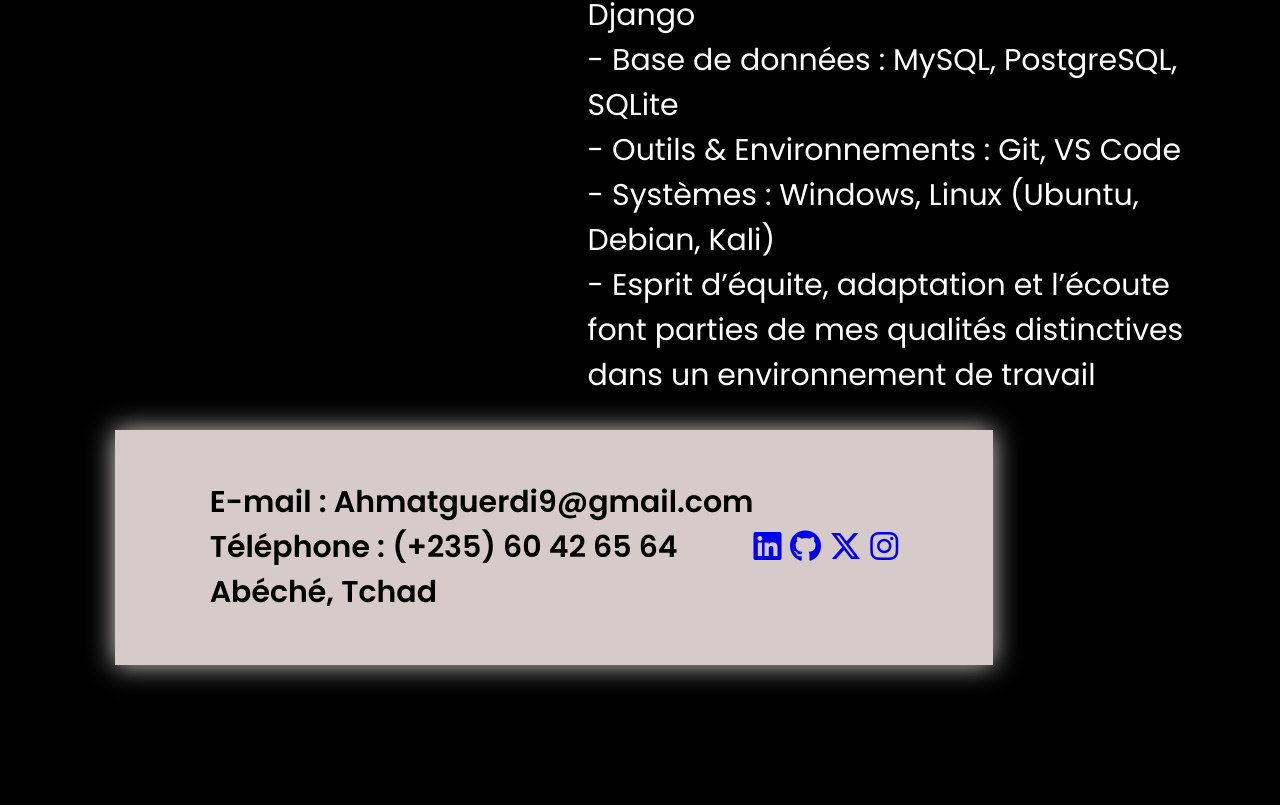
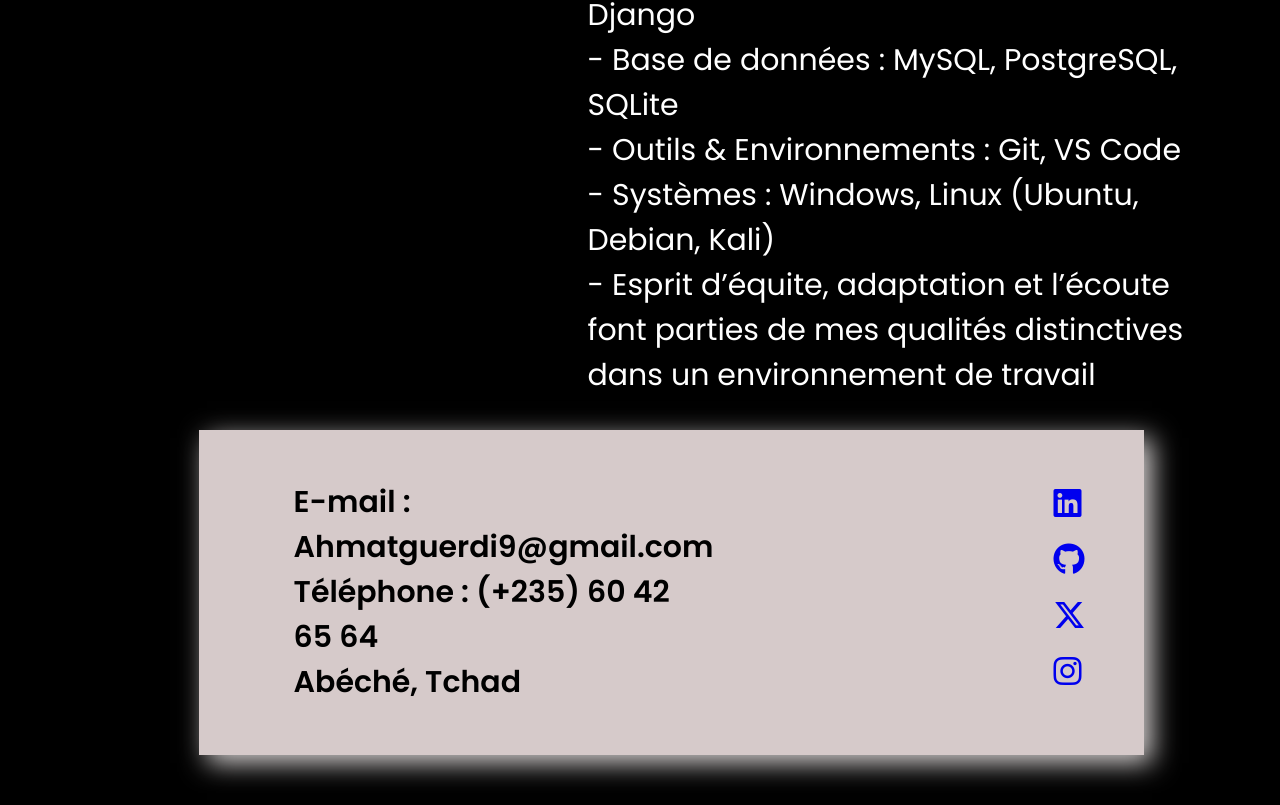
Before and after one commit to ahmatguerdi/mon-portofolio, a plain HTML site: page index.html in a window 1280 px wide. Shown: the part 3784-4589 px from the top of the page. Before the commit the page ends 4499 px from the top, so only its background shows below. Drawn offline with Linux system fonts and the light colour scheme.

Commit message:
la mise en page de la partie contact

```diff
--- a/style.css
+++ b/style.css
@@ -152,27 +152,6 @@ span {
     font-weight: 500;
 }
 
-section .contact, .social-icons a {
-    display: inline-flex;
-    justify-content: center;
-    align-items: center;
-    background-color: transparent;
-    font-size: 2rem;
-}
-
-
-section .contact, .social-icons a:hover {
-    color: black;
-    /* transform: scale(1.3) translateY(-5px); */
-    background-color: #d6caca;
-    box-shadow: 0 0 25px #d6d2d2;
-    bottom: unset;
-}
-
-#socia-icons{
-    font-size: xx-large;
-}
-
 .btn {
     display: inline-block;
     padding: 1rem 2.8rem;
@@ -212,7 +191,6 @@ section .contact, .social-icons a:hover {
 
 .typing-text span::after {
     content: "";
-    /* background-color: #887d7d; */
     position: absolute;
     width: calc(100% + 8px);
     height: 100%;
@@ -296,7 +274,30 @@ section .competance, .p3{
 /* Section Contact */
 
 #contact{
-   min-height: 15%;
+   min-height: 10%;
+   margin-left: 8%;
+   width: 90%;
+}
+
+section .contact, .social-icons a {
+    display: inline-flex;
+    background-color: transparent;
+    font-size: 2rem;
+}
+
+
+section .contact, .social-icons a:hover {
+    color: black;
+    background-color: #d6caca;
+    box-shadow: 8px 8px 25px #d6d2d2;
+    bottom: unset;
+}
+
+#socia-icons{
+    margin-left: 45%;
+    font-size: xx-large;
+    display: grid;
+
 }
 
 @keyframes cursor {
```
